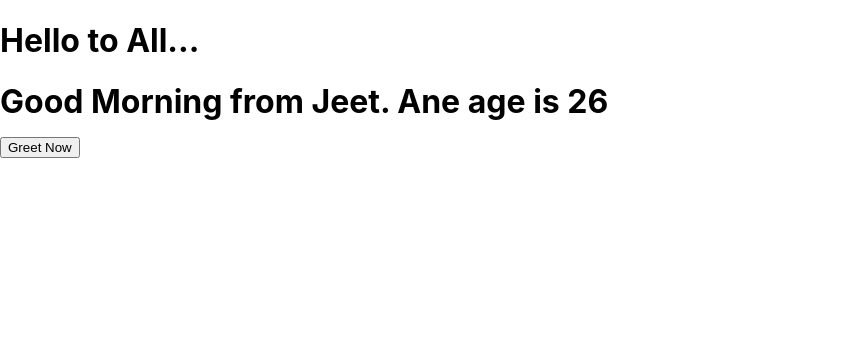
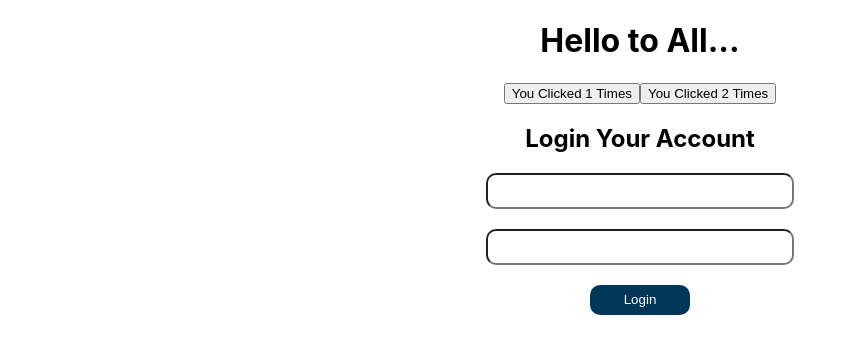
Before and after one commit to techsimpluslearning/ReactNative2021, a React (Create React App) app: page / in a window 1280 px wide. Shown: the top 354 px of the page, without its empty margins (0-857 px from the left). Built offline with nearby package versions, Linux system fonts and the light colour scheme.

Commit message:
Manage Form data with unique handler

```diff
--- a/src/App.js
+++ b/src/App.js
@@ -1,20 +1,17 @@
 import React from "react";
-import Mybutton from "./components/mainButton";
-import Greet from "./components/greet";
+import Counter from "./components/classCounter";
+import LoginForm from "./components/loginForm";
 const App = () => {
   var Data = {
     name: "Jeet",
   };
 
-  const greetNow = () => {
-    alert(`Greet from ${Data.name}`);
-  };
-
   return (
-    <div>
+    <center>
       <h1>Hello to All...</h1>
-      <Greet Name={Data} Age={26} onGreet={greetNow} />
-    </div>
+      <Counter />
+      <LoginForm />
+    </center>
   );
 };
 
--- /dev/null
+++ b/src/components/classCounter.js
@@ -0,0 +1,36 @@
+import React from "react";
+
+class Counter extends React.Component {
+  constructor(props) {
+    super(props);
+    console.log("I am Cons...");
+    this.state = {
+      clicked: 1,
+      clicked2: 2,
+    };
+  }
+
+  onButtonClick = () => {
+    this.setState({ clicked: this.state.clicked + 1 });
+  };
+
+  onButtonClick2 = () => {
+    this.setState({ clicked2: this.state.clicked2 + 1 });
+  };
+
+  render() {
+    console.log("I am render");
+    return (
+      <div>
+        <button onClick={this.onButtonClick}>
+          You Clicked {this.state.clicked} Times
+        </button>
+        <button onClick={this.onButtonClick2}>
+          You Clicked {this.state.clicked2} Times
+        </button>
+      </div>
+    );
+  }
+}
+
+export default Counter;
--- /dev/null
+++ b/src/components/loginForm.js
@@ -0,0 +1,58 @@
+import React from "react";
+
+class LoginForm extends React.Component {
+  constructor(props) {
+    super(props);
+    this.state = {
+      username: "",
+      password: "",
+    };
+  }
+
+  handleUsernameChange = (event) => {
+    this.setState({ username: event.target.value });
+  };
+
+  handlePasswordChange = (event) => {
+    this.setState({ password: event.target.value });
+  };
+
+  render() {
+    return (
+      <div>
+        <h2>Login Your Account</h2>
+        <input
+          onChange={this.handleUsernameChange}
+          style={Styles.textInput}
+          type="text"
+          value={this.state.username}
+        />
+        <br />
+        <br />
+        <input
+          onChange={this.handlePasswordChange}
+          style={Styles.textInput}
+          type="text"
+          value={this.state.password}
+        />
+        <br />
+        <br />
+        <button style={Styles.loginButton}>Login</button>
+      </div>
+    );
+  }
+}
+
+const Styles = {
+  loginButton: {
+    width: "100px",
+    height: "30px",
+    borderRadius: "10px",
+    backgroundColor: "#00365A",
+    border: "none",
+    color: "white",
+  },
+  textInput: { width: "300px", height: "30px", borderRadius: "10px" },
+};
+
+export default LoginForm;
```
